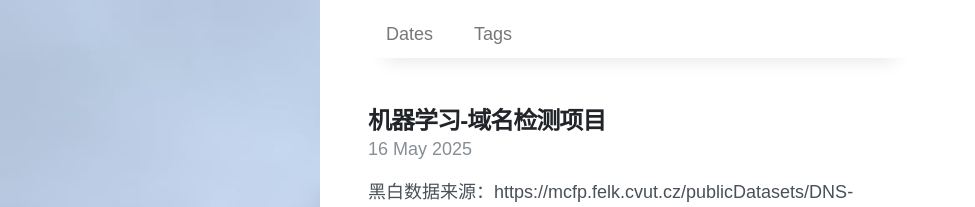
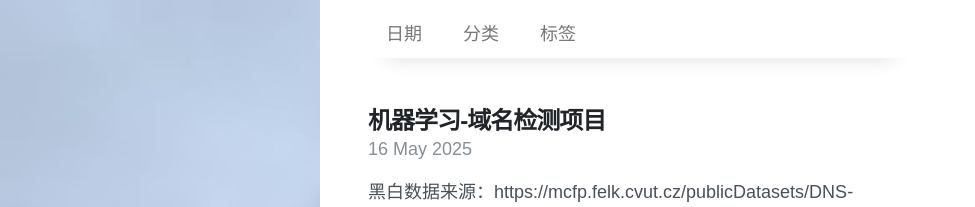
Before and after one commit to Kyre0ee/Kyre0ee.github.io, a Jekyll site: the page built from index.html, in a window 1280 px wide and 900 px high. Shown: the top 207 px of the window, without its empty margins (0-975 px from the left). Built offline with Jekyll 4.4.1, drawn with Linux system fonts in a browser that asks for light colours; nearby versions of some CDN libraries; the list of posts is cut into pages by our own code.

Commit message:
Update archive.yml

```diff
--- a/_data/archive.yml
+++ b/_data/archive.yml
@@ -1,9 +1,9 @@
 - type: dates
-  title: Dates
+  title: 日期
   url: /dates/
-#- type: categories
-#  title: Categories
-#  url: /categories/
+- type: categories
+  title: 分类
+  url: /categories/
 - type: tags
-  title: Tags
+  title: 标签
   url: /tags/
```
